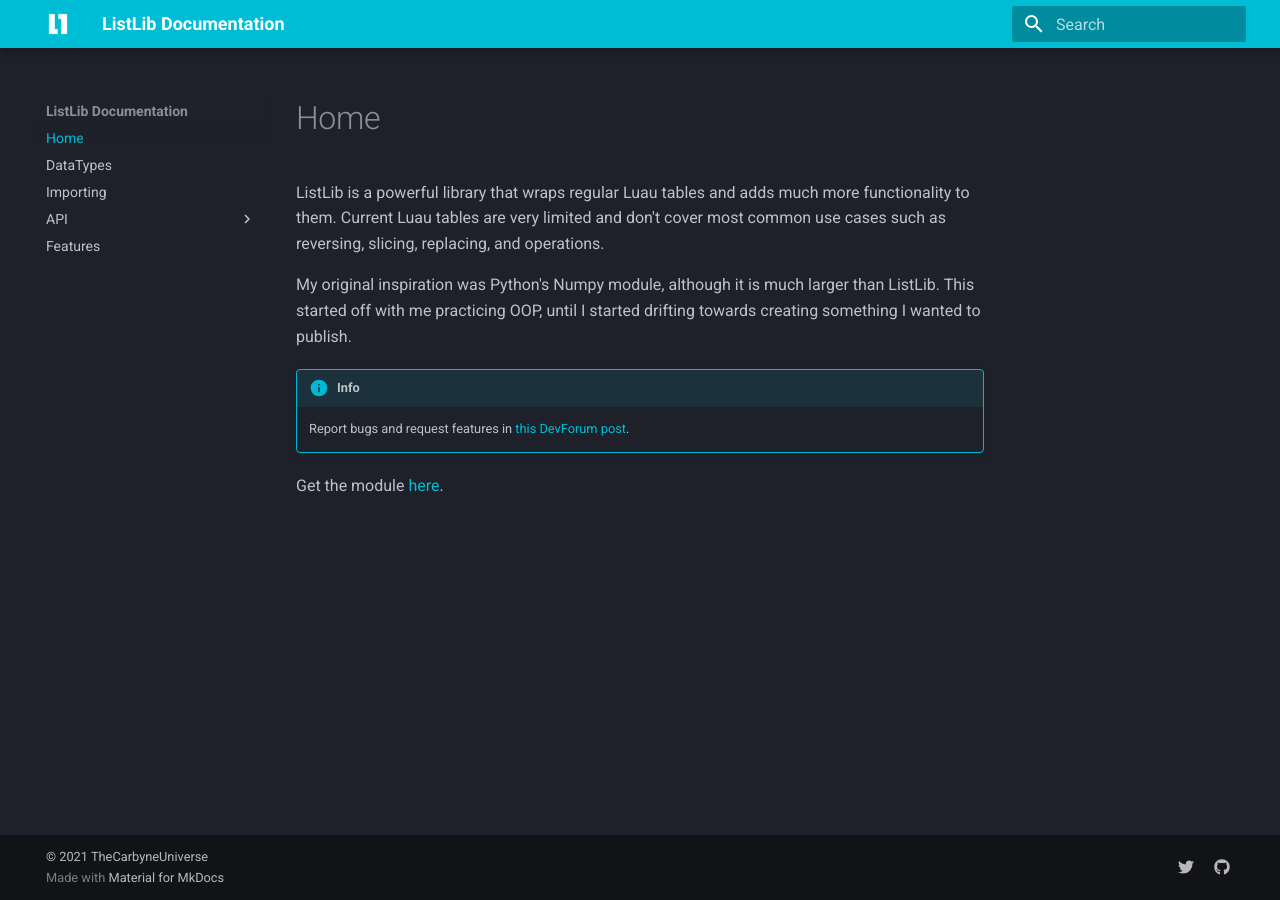
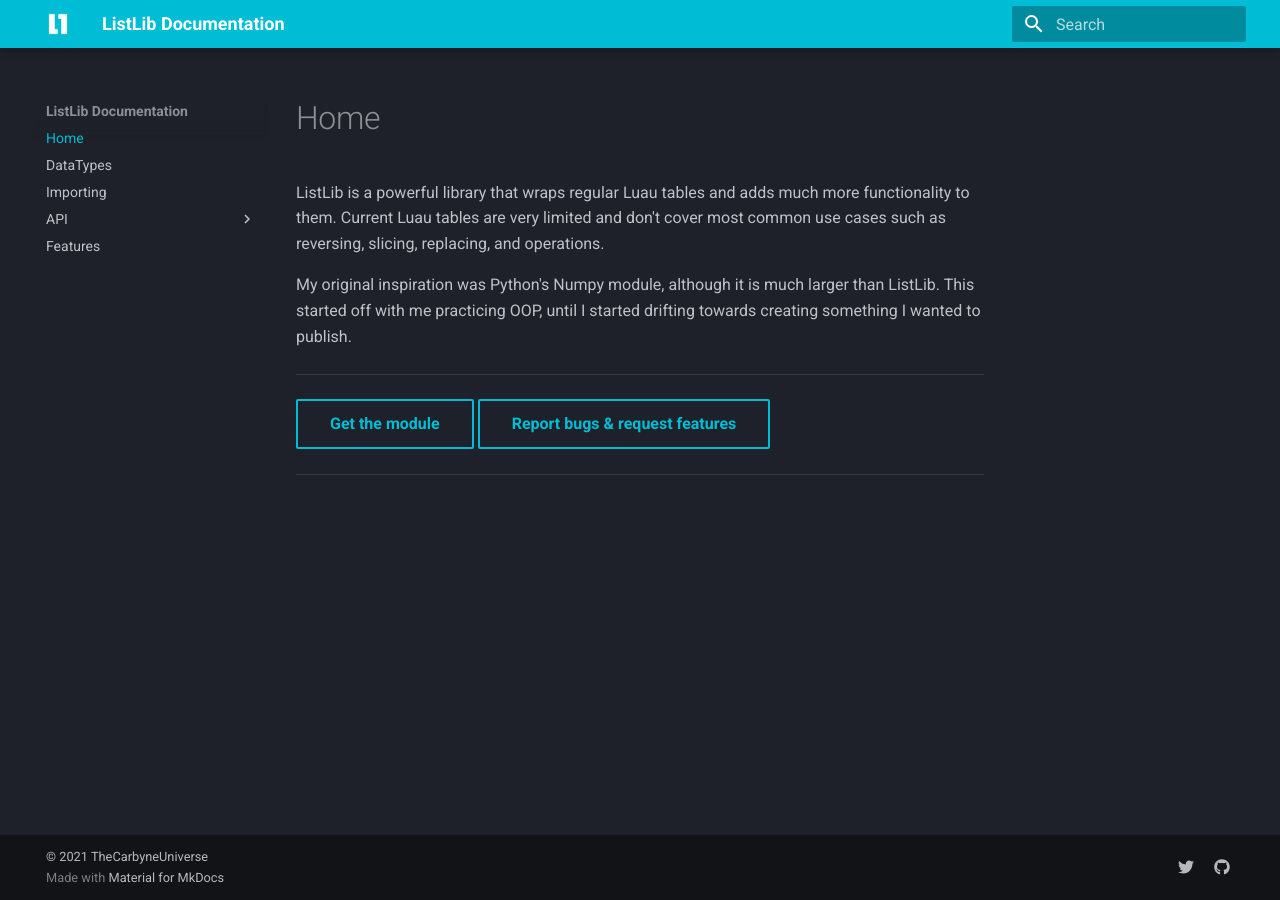
Before and after one commit to krishpatel2067/ListLib, an MkDocs documentation site: the page built from docs/index.md, in a window 1280 px wide. Built offline with MkDocs 1.6.1 and Material for MkDocs 9.7.7, drawn with Linux system fonts in a browser that asks for light colours.

```diff
--- a/docs/index.md
+++ b/docs/index.md
@@ -4,7 +4,9 @@ ListLib is a powerful library that wraps regular Luau tables and adds much more
 
 My original inspiration was Python's Numpy module, although it is much larger than ListLib. This started off with me practicing OOP, until I started drifting towards creating something I wanted to publish.
 
-!!! info
-    Report bugs and request features in [this DevForum post](https://devforum.roblox.com/t/greetings/164871?u=thecarbyneuniverse "ListLib Official Release Post").
+___
 
-Get the module [here]( "Official Model").
+[Get the module](#){: .md-button }
+[Report bugs & request features](https://devforum.roblox.com/t/greetings/164871?u=thecarbyneuniverse){: .md-button }
+
+___
```
